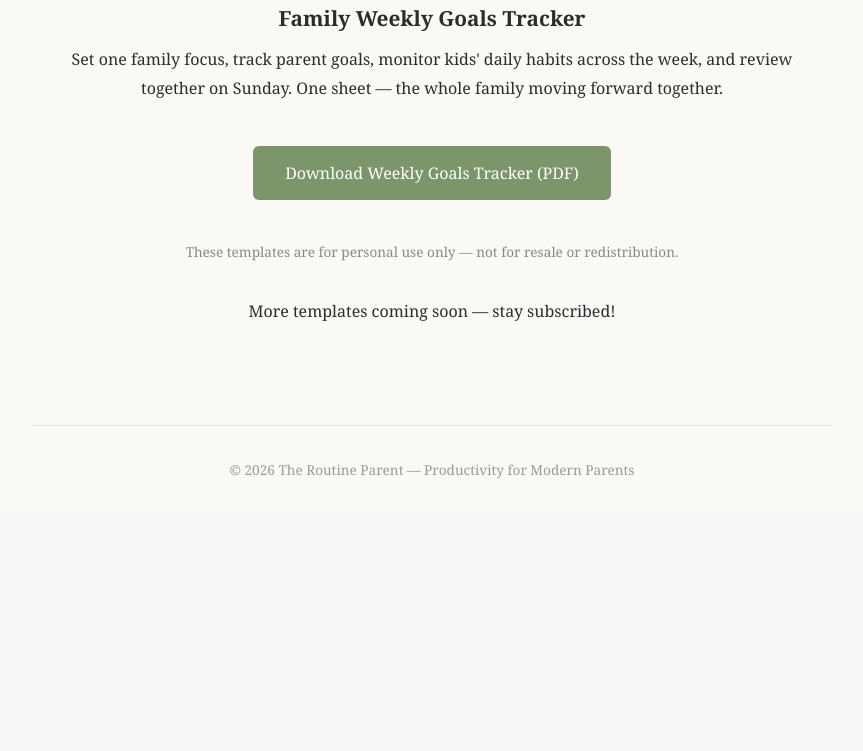
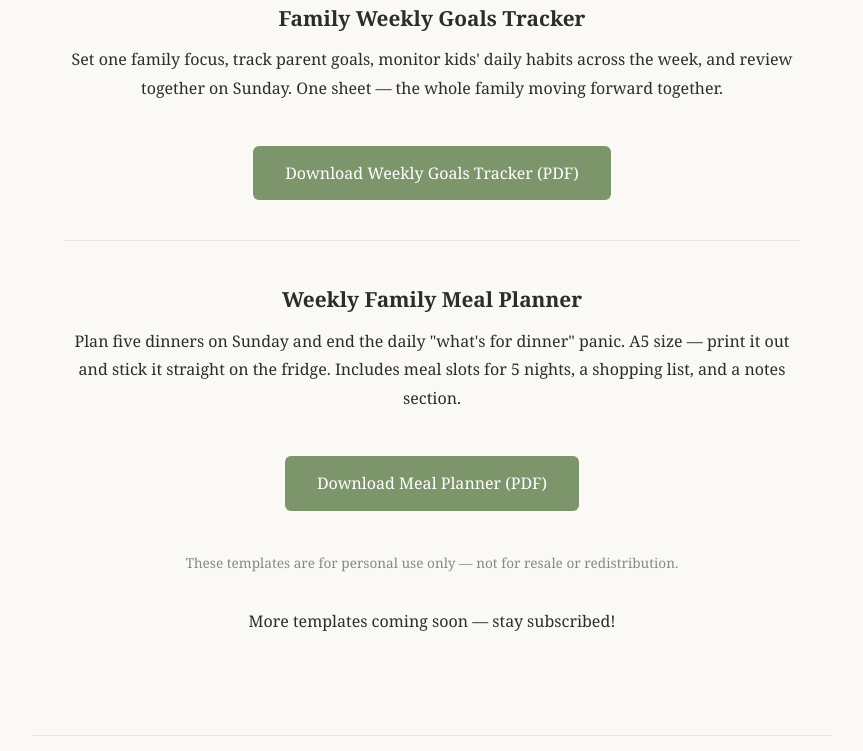
Before and after one commit to doug-ctrl/theroutineparent, a Django app: page /free-planner/ in a window 1280 px wide. Shown: the part 1465-2216 px from the top of the page, without its empty margins (208-1071 px from the left). Before the commit the page ends 1944 px from the top, so only its background shows below. Run offline with Django 5.2, Linux system fonts and the light colour scheme; parts of the project's set-up code (start-up, migrations or seed data) failed here and were passed over; some libraries are stand-ins or nearby versions.

Commit message:
Add weekly meal planner as 6th free template

```diff
--- a/blog/urls.py
+++ b/blog/urls.py
@@ -14,6 +14,7 @@ urlpatterns = [
     path("download/morningchecklist/", views.download_morning_checklist, name="download_morning_checklist"),
     path("download/eveningchecklist/", views.download_evening_checklist, name="download_evening_checklist"),
     path("download/weeklygoals/", views.download_weekly_goals_tracker, name="download_weekly_goals_tracker"),
+    path("download/mealplanner/", views.download_meal_planner, name="download_meal_planner"),
     path("post/<slug:slug>/", views.PostDetailView.as_view(), name="post_detail"),
     path("pillar/<slug:slug>/", views.PillarPostsView.as_view(), name="pillar_posts"),
     path("about/", views.AboutView.as_view(), name="about"),
--- a/blog/views.py
+++ b/blog/views.py
@@ -156,6 +156,13 @@ def download_weekly_goals_tracker(request):
     response.content = requests.get(r2_url).content
     return response
 
+def download_meal_planner(request):
+    r2_url = "https://pub-53c2d8846d17472f9a9fc9195eba2c02.r2.dev/downloads/weekly_meal_planner.pdf"
+    response = HttpResponse(content_type="application/pdf")
+    response["Content-Disposition"] = 'attachment; filename="Weekly_Meal_Planner_The_Routine_Parent.pdf"'
+    response.content = requests.get(r2_url).content
+    return response
+
 class ContactView(TemplateView):
     template_name = "pages/contact.html"
 
--- a/templates/pages/download.html
+++ b/templates/pages/download.html
@@ -40,6 +40,12 @@
         <p>Set one family focus, track parent goals, monitor kids' daily habits across the week, and review together on Sunday. One sheet — the whole family moving forward together.</p>
         <a href="{% url 'blog:download_weekly_goals_tracker' %}" class="download-btn">Download Weekly Goals Tracker (PDF)</a>
 
+        <div style="border-top: 1px solid #e8e4df; margin: 2.5rem 0;"></div>
+
+        <h2 style="font-size: 1.3rem; margin-bottom: 0.5rem;">Weekly Family Meal Planner</h2>
+        <p>Plan five dinners on Sunday and end the daily "what's for dinner" panic. A5 size — print it out and stick it straight on the fridge. Includes meal slots for 5 nights, a shopping list, and a notes section.</p>
+        <a href="{% url 'blog:download_meal_planner' %}" class="download-btn">Download Meal Planner (PDF)</a>
+
         <p style="margin-top: 2.5rem; color: #888; font-size: 0.85rem;">These templates are for personal use only — not for resale or redistribution.</p>
 
         <p style="margin-top: 2rem;">More templates coming soon — stay subscribed!</p>
```
